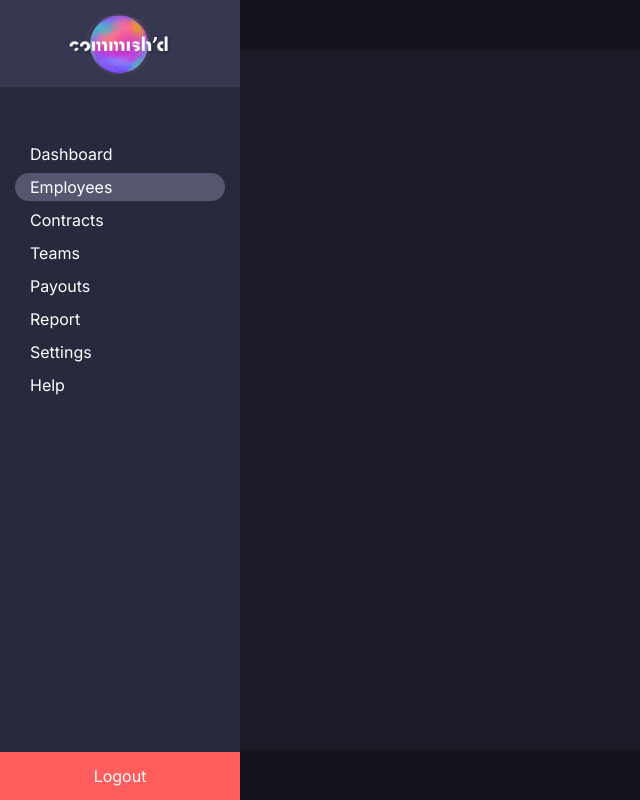
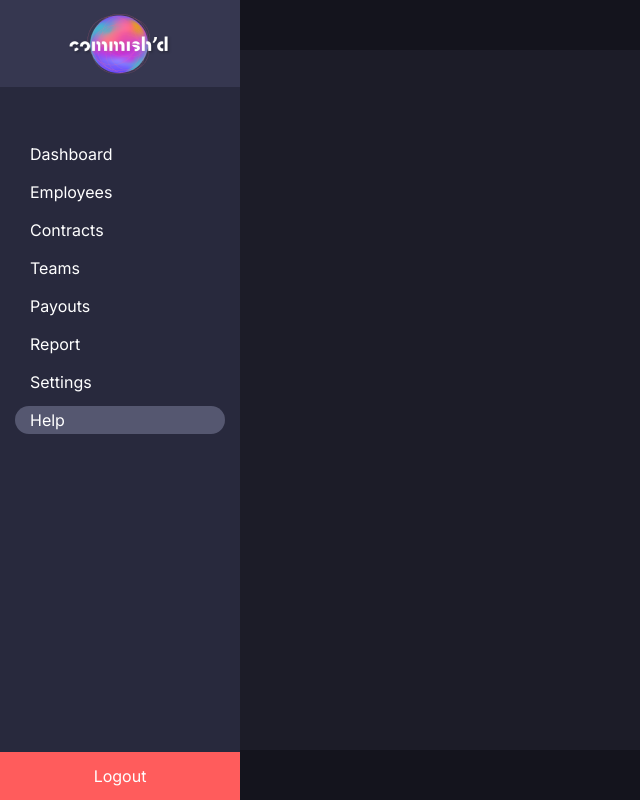
Before and after one commit to farhanjamil259/comission-frontend-react, a React (Create React App) app: page /help in a window 1280 px wide. Shown: the whole page, without its empty margins (0-640 px from the left). Built offline with nearby package versions, Linux system fonts and the light colour scheme.

Commit message:
feat: added dynamic links and active class

```diff
--- a/src/components/layout/sidenav/SideNav.scss
+++ b/src/components/layout/sidenav/SideNav.scss
@@ -15,12 +15,16 @@
   &-menu {
     margin-top: 48px;
     width: 100%;
+    display: flex;
+    flex-direction: column;
 
     &--link {
       cursor: pointer;
       margin: 5px 15px;
       padding: 4px 15px;
       border-radius: 16px;
+      color: #fff;
+      text-decoration: none;
 
       &:hover {
         background-color: $primary;
--- a/src/components/layout/sidenav/SideNav.tsx
+++ b/src/components/layout/sidenav/SideNav.tsx
@@ -1,4 +1,5 @@
 import React from "react";
+import { Link, useLocation } from "react-router-dom";
 
 import LOGO from "../../../assets/images/Logo.png";
 
@@ -15,36 +16,38 @@ const menuItems: MenuItem[] = [
   },
   {
     label: "Employees",
-    path: "/",
+    path: "/employees",
     active: true,
   },
   {
     label: "Contracts",
-    path: "/",
+    path: "/contracts",
   },
   {
     label: "Teams",
-    path: "/",
+    path: "/teams",
   },
   {
     label: "Payouts",
-    path: "/",
+    path: "/payouts",
   },
   {
     label: "Report",
-    path: "/",
+    path: "/reports",
   },
   {
     label: "Settings",
-    path: "/",
+    path: "/settings",
   },
   {
     label: "Help",
-    path: "/",
+    path: "/help",
   },
 ];
 
 const SideNav = (): React.ReactElement => {
+  const location = useLocation();
+
   return (
     <aside className="sidenav">
       <div className="sidenav-header">
@@ -53,14 +56,17 @@ const SideNav = (): React.ReactElement => {
       <div className="sidenav-menu">
         {menuItems.map((item, itemIndex) => {
           return (
-            <div
+            <Link
               className={`sidenav-menu--link ${
-                item.active ? "sidenav-menu--link--active" : ""
+                location.pathname === item.path
+                  ? "sidenav-menu--link--active"
+                  : ""
               }`}
+              to={item.path}
               key={itemIndex + "sideNavItem"}
             >
               {item.label}
-            </div>
+            </Link>
           );
         })}
       </div>
```
